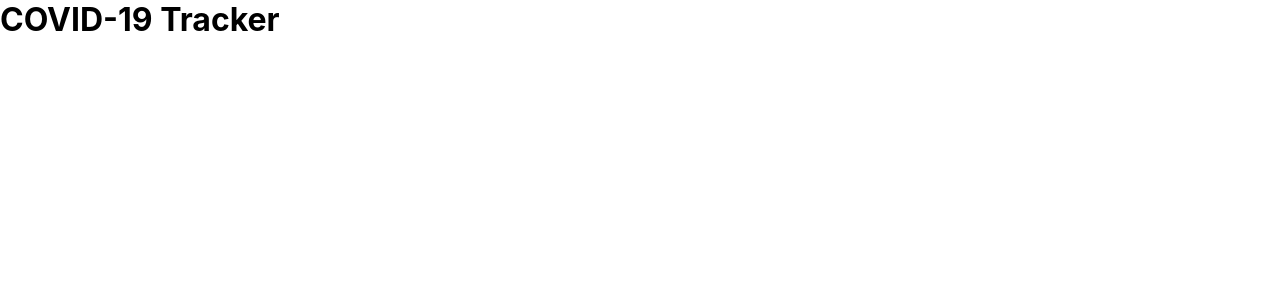
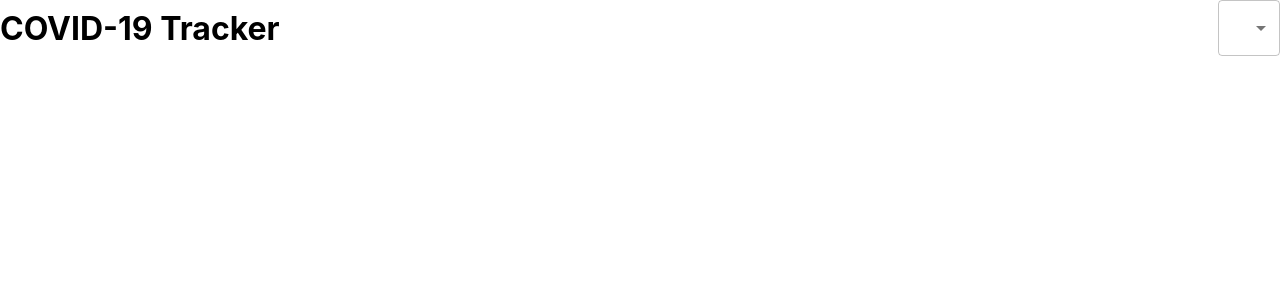
Before and after one commit to poppapowa/covid-19-tracker, a React (Create React App) app: page / in a window 1280 px wide. Shown: the top 300 px of the page. Built offline with nearby package versions, Linux system fonts and the light colour scheme.

Commit message:
Initialize countries dropdown menu

```diff
--- a/package.json
+++ b/package.json
@@ -3,6 +3,7 @@
   "version": "0.1.0",
   "private": true,
   "dependencies": {
+    "@material-ui/core": "^4.11.3",
     "@testing-library/jest-dom": "^5.11.9",
     "@testing-library/react": "^11.2.5",
     "@testing-library/user-event": "^12.8.0",
--- a/src/App.css
+++ b/src/App.css
@@ -1,3 +1,10 @@
 * {
   margin: 0;
 }
+
+.app__header {
+  display: flex;
+  align-items: center;
+  margin-bottom: 20px;
+  justify-content: space-between;
+}
--- a/src/App.js
+++ b/src/App.js
@@ -1,9 +1,40 @@
 import './App.css';
+import {
+  MenuItem,
+  FormControl,
+  Select
+} from "@material-ui/core";
 
 function App() {
   return (
     <div className="app">
-      <h1>COVID-19 Tracker</h1>
+      <div className="app__header">
+        <h1>COVID-19 Tracker</h1>
+        <FormControl className="app__dropdown">
+          <Select variant="outlined" value="abc">
+            {/* Loop through all the countries and show dropdown list of the options */}
+            {/* <MenuItem value="worldwide">Worldwide</MenuItem>
+            <MenuItem value="worldwide">Option 2</MenuItem>
+            <MenuItem value="worldwide">Option 3</MenuItem>
+            <MenuItem value="worldwide">YOOOOOOOOO</MenuItem> */}
+          </Select>
+        </FormControl>
+      </div>
+
+
+
+      {/* PROJECT STRUCTURE */}
+      {/* Header */}
+      {/* Title + Select input dropdown field */}
+
+      {/* InfoBoxs */}
+      {/* InfoBoxs */}
+      {/* InfoBoxs */}
+
+      {/* Table */}
+      {/* Graph */}
+
+      {/* Map */}
     </div>
   );
 }
```
Also changed, not shown: 1 other file (tests, documents, lock files or other folders).
